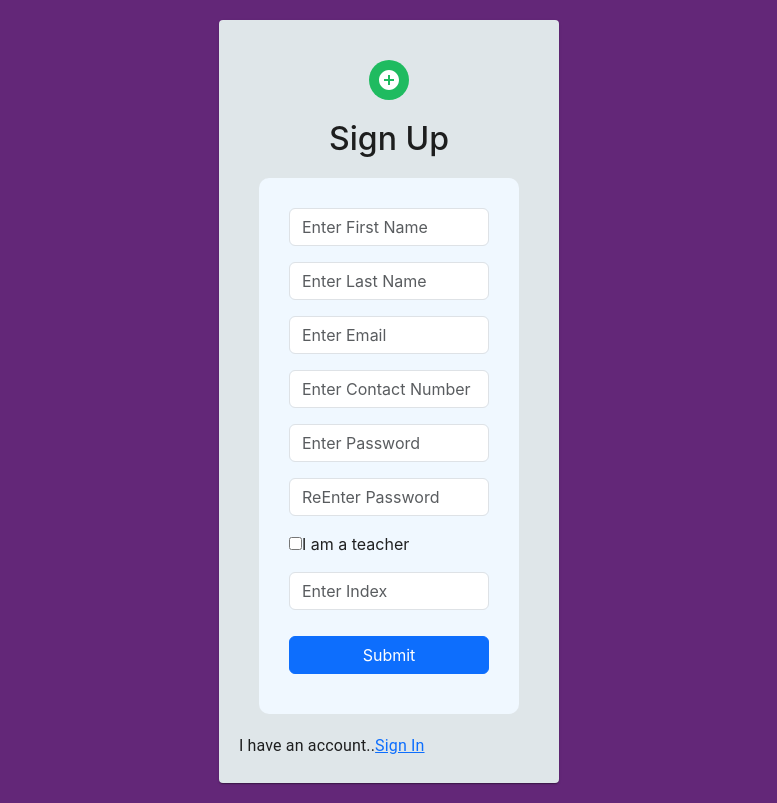
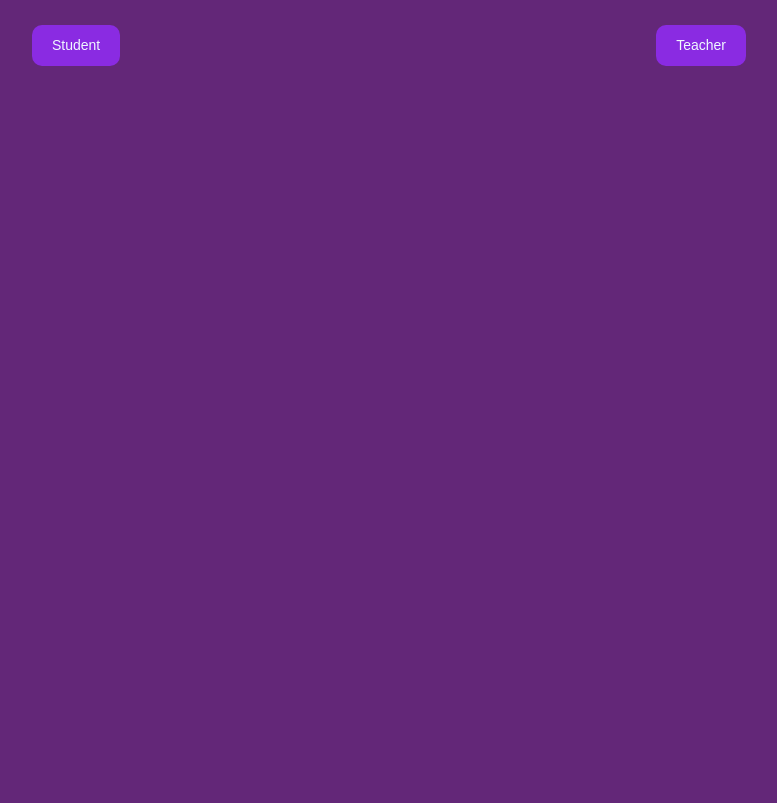
Before and after one commit to dilshankarunarathne/automated-attendance-marking-system, a React (Create React App) app in the folder client/: page /Signup in a window 1280 px wide. Shown: the whole page, without its empty margins (251-1028 px from the left). Built offline with nearby package versions, Linux system fonts and the light colour scheme.

Commit message:
role selector

```diff
--- a/client/src/pages/Register.jsx
+++ b/client/src/pages/Register.jsx
@@ -13,13 +13,19 @@ export const Register = () => {
   const email = useRef();
   const password = useRef();
   const cpassword = useRef();
-  const [role, setRole] = useState(false);
+  const [role, setRole] = useState(null);
   const [index, setIndex] = useState(null);
+  const [roleSelected, setRoleSelected] = useState(false);
 
   const navigate = useNavigate();
   const PF = process.env.REACT_APP_PUBLIC_FOLDER;
 
   const { dispatch } = useContext(AuthContext);
+
+  const handleRoleSelection = (role) => {
+    setRole(role);
+    setRoleSelected(true);
+  };
 
   const submitHandler = async (e) => {
     e.preventDefault();
@@ -76,12 +82,18 @@ export const Register = () => {
 
   return (
     <div>
+      {!roleSelected ? (
+        <div className="studortech">
+          <button onClick={() => handleRoleSelection(false)}>Student</button>
+          <button onClick={() => handleRoleSelection(true)}>Teacher</button>
+        </div>
+      ) : (
             <Grid>
+              <button onClick={() => navigate(-1)}>Go Back</button>
                 <Paper  style={paperStyle}>
                     <Grid align='center'>
                         <Avatar style={avatarstyle}><AddCircleIcon></AddCircleIcon></Avatar>
                         <h2>Sign Up</h2>
-
                     </Grid>
                     <Grid>
                     <form onSubmit={submitHandler}>
@@ -112,12 +124,13 @@ export const Register = () => {
                             ref={cpassword}/>
                         </div>
 
-                        <div class="mb-3">
+                        {/* <div class="mb-3">
                           <label>
                             <input type="checkbox" checked={role} onChange={(e) => setRole(e.target.checked)} />
                             I am a teacher
                           </label>
-                        </div>
+                        </div>*/}
+
                         {!role && (
                           <div class="mb-3">
                             <input type="text" class="form-control" id="index" placeholder="Enter Index"
@@ -137,6 +150,7 @@ export const Register = () => {
 
                 </Paper>
             </Grid>
-        </div>
+        )}
+    </div>
   );
 };
```
